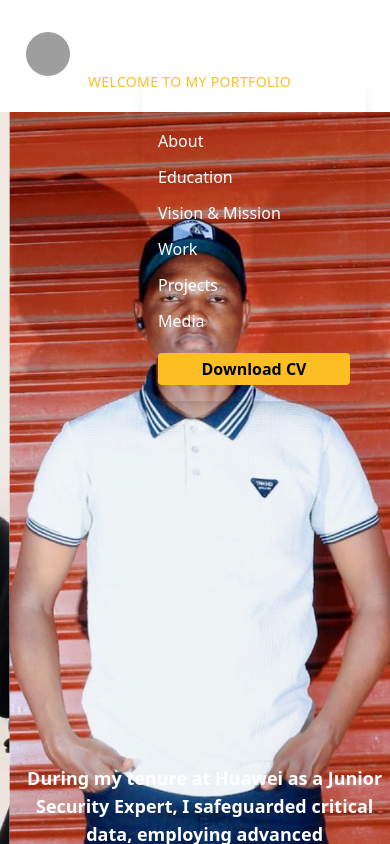
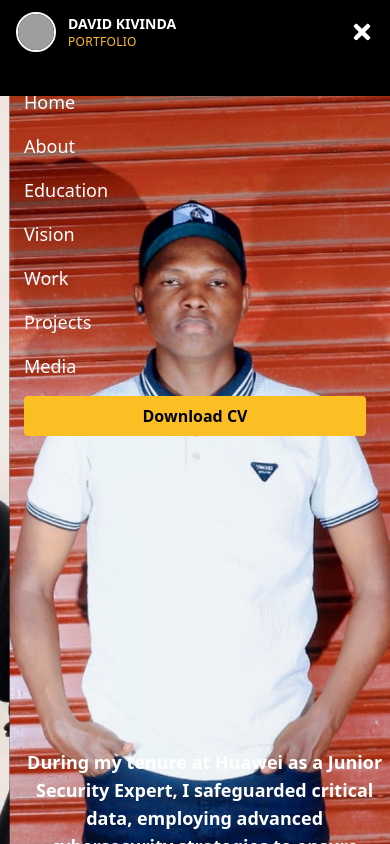
Before and after one commit to Lundo1212/david-kivinda-portfolio, a React (Vite) app: page / in a window 390 px wide. Both pictures are taken after a click on the button 354 px from the left and 51 px from the top of the page. Shown: the top 844 px of the page. Built offline with nearby package versions, Linux system fonts and the light colour scheme; grey boxes are pictures that could not be loaded; the HTML template or start-up script is replaced by a standard one.

Commit message:
Make App.jsx fully mobile responsive and stable

```diff
--- a/src/App.jsx
+++ b/src/App.jsx
@@ -1,4 +1,3 @@
-// App.jsx
 import React, { useState } from "react";
 import Home from "./pages/Home";
 import About from "./pages/About";
@@ -21,158 +20,143 @@ export default function App() {
   const [menuOpen, setMenuOpen] = useState(false);
 
   return (
-    <div className="scroll-smooth relative">
-      {/* HEADER */}
-      <header className="fixed top-0 left-0 w-full z-50 bg-black/80 backdrop-blur-md px-6 py-4 flex justify-between items-center">
-        {/* Left: Profile + Title */}
-        <div className="flex items-center gap-4">
+    <div className="w-full min-h-screen overflow-x-hidden scroll-smooth bg-black">
+      {/* ================= HEADER ================= */}
+      <header className="fixed top-0 left-0 w-full z-50 bg-black/90 backdrop-blur-md">
+        <div className="max-w-7xl mx-auto flex items-center justify-between px-4 py-3">
+
+          {/* Profile */}
+          <div className="flex items-center gap-3">
             <img
               src="/profile.JPG"
-            alt="Profile"
-            className="w-12 h-12 rounded-full object-cover border-2 border-white"
+              alt="David Kivinda"
+              className="w-10 h-10 md:w-12 md:h-12 rounded-full object-cover border-2 border-white"
             />
-          <div className="flex flex-col">
-            <h1 className="text-white font-bold text-xl md:text-2xl">
-              DAVID KIVINDA PORTFOLIO
+            <div className="leading-tight">
+              <h1 className="text-white font-bold text-sm md:text-lg">
+                DAVID KIVINDA
               </h1>
-            <h2 className="text-yellow-400 uppercase text-sm md:text-lg tracking-wide">
-              WELCOME TO MY PORTFOLIO
-            </h2>
+              <p className="text-yellow-400 text-xs uppercase tracking-wide">
+                Portfolio
+              </p>
             </div>
           </div>
 
-        {/* Right: Hamburger menu always visible */}
-        <div className="relative">
+          {/* Menu Button */}
           <button
-            className="text-white text-2xl"
+            className="text-white text-2xl md:hidden"
             onClick={() => setMenuOpen(!menuOpen)}
           >
             {menuOpen ? <FaTimes /> : <FaBars />}
           </button>
 
-          {/* Dropdown menu */}
-          <div
-            className={`absolute right-0 mt-2 w-56 bg-black/90 rounded-md shadow-lg flex flex-col p-4 gap-3 transition-all duration-300 ${
-              menuOpen ? "block" : "hidden"
-            }`}
+          {/* Desktop Menu */}
+          <nav className="hidden md:flex gap-6 text-white">
+            {["home","about","education","vision","work","projects","media"].map(
+              (item) => (
+                <a
+                  key={item}
+                  href={`#${item}`}
+                  className="hover:text-yellow-400 capitalize"
                 >
-            <a
-              href="#home"
-              className="text-white hover:text-yellow-400"
-              onClick={() => setMenuOpen(false)}
-            >
-              Home
+                  {item}
                 </a>
-            <a
-              href="#about"
-              className="text-white hover:text-yellow-400"
-              onClick={() => setMenuOpen(false)}
-            >
-              About
-            </a>
-            <a
-              href="#education"
-              className="text-white hover:text-yellow-400"
-              onClick={() => setMenuOpen(false)}
-            >
-              Education
-            </a>
-            <a
-              href="#vision"
-              className="text-white hover:text-yellow-400"
-              onClick={() => setMenuOpen(false)}
-            >
-              Vision & Mission
-            </a>
-            <a
-              href="#work"
-              className="text-white hover:text-yellow-400"
-              onClick={() => setMenuOpen(false)}
-            >
-              Work
-            </a>
-            <a
-              href="#projects"
-              className="text-white hover:text-yellow-400"
-              onClick={() => setMenuOpen(false)}
-            >
-              Projects
-            </a>
-            <a
-              href="#media"
-              className="text-white hover:text-yellow-400"
-              onClick={() => setMenuOpen(false)}
-            >
-              Media
-            </a>
+              )
+            )}
             <a
               href="/DavidKivinda_CV.pdf"
               download
-              className="bg-yellow-400 text-black font-semibold py-1 px-3 rounded hover:bg-yellow-300 text-center mt-2"
+              className="bg-yellow-400 text-black px-4 py-1 rounded font-semibold"
+            >
+              CV
+            </a>
+          </nav>
+        </div>
+
+        {/* Mobile Dropdown */}
+        {menuOpen && (
+          <div className="md:hidden bg-black/95 px-6 py-6 space-y-4">
+            {["home","about","education","vision","work","projects","media"].map(
+              (item) => (
+                <a
+                  key={item}
+                  href={`#${item}`}
+                  onClick={() => setMenuOpen(false)}
+                  className="block text-white text-lg hover:text-yellow-400 capitalize"
+                >
+                  {item}
+                </a>
+              )
+            )}
+            <a
+              href="/DavidKivinda_CV.pdf"
+              download
+              className="block bg-yellow-400 text-black text-center py-2 rounded font-semibold"
             >
               Download CV
             </a>
           </div>
-        </div>
+        )}
       </header>
 
-      {/* MAIN CONTENT */}
-      <main className="pt-28">
-        <section
-          id="home"
-          className="h-screen w-full overflow-hidden relative"
-        >
+      {/* ================= MAIN CONTENT ================= */}
+      <main className="pt-24 space-y-24">
+
+        <section id="home" className="min-h-screen flex items-center">
           <Home />
         </section>
 
         <section
           id="about"
-          className="h-screen w-full flex items-center justify-center bg-gradient-to-b from-emerald-400 to-teal-600"
+          className="min-h-screen flex items-center justify-center px-4 bg-gradient-to-b from-emerald-400 to-teal-600"
         >
           <About />
         </section>
 
         <section
           id="education"
-          className="h-screen w-full flex items-center justify-center bg-gradient-to-b from-blue-400 to-indigo-600"
+          className="min-h-screen flex items-center justify-center px-4 bg-gradient-to-b from-blue-400 to-indigo-600"
         >
           <Education />
         </section>
 
         <section
           id="vision"
-          className="h-screen w-full flex items-center justify-center bg-gradient-to-b from-purple-500 to-pink-600"
+          className="min-h-screen flex items-center justify-center px-4 bg-gradient-to-b from-purple-500 to-pink-600"
         >
           <VisionMission />
         </section>
 
         <section
           id="work"
-          className="h-screen w-full flex items-center justify-center bg-gradient-to-b from-amber-400 to-orange-600"
+          className="min-h-screen flex items-center justify-center px-4 bg-gradient-to-b from-amber-400 to-orange-600"
         >
           <Work />
         </section>
 
         <section
           id="projects"
-          className="h-screen w-full flex items-center justify-center bg-gradient-to-b from-sky-400 to-blue-600"
+          className="min-h-screen flex items-center justify-center px-4 bg-gradient-to-b from-sky-400 to-blue-600"
         >
           <Projects />
         </section>
 
-        <section id="media" className="w-full">
+        <section id="media" className="px-4">
           <Media />
         </section>
+
       </main>
 
-      {/* FOOTER */}
-      <footer className="bg-gray-900 text-white mt-8">
-        <div className="px-8 py-10 flex flex-col md:flex-row justify-between items-center gap-4">
-          {/* Contact info */}
-          <div className="flex flex-col md:flex-row gap-6 text-center md:text-left">
+      {/* ================= FOOTER ================= */}
+      <footer className="bg-gray-900 text-white mt-20">
+        <div className="max-w-7xl mx-auto px-6 py-10 flex flex-col md:flex-row gap-6 justify-between items-center text-center md:text-left">
+
+          <div className="space-y-2">
             <p>
               WhatsApp:{" "}
-              <span className="text-green-400 font-semibold">0797742966</span>
+              <span className="text-green-400 font-semibold">
+                0797742966
+              </span>
             </p>
             <p>
               Email:{" "}
@@ -182,26 +166,16 @@ export default function App() {
             </p>
           </div>
 
-          {/* Social Icons */}
-          <div className="flex gap-6 text-3xl mt-2 md:mt-0">
-            <a href="#" className="hover:text-blue-500">
-              <FaFacebookF />
-            </a>
-            <a href="#" className="hover:text-pink-500">
-              <FaInstagram />
-            </a>
-            <a href="#" className="hover:text-blue-400">
-              <FaTelegramPlane />
-            </a>
-            <a href="#" className="hover:text-red-600">
-              <FaYoutube />
-            </a>
+          <div className="flex gap-6 text-2xl">
+            <FaFacebookF className="hover:text-blue-500 cursor-pointer" />
+            <FaInstagram className="hover:text-pink-500 cursor-pointer" />
+            <FaTelegramPlane className="hover:text-blue-400 cursor-pointer" />
+            <FaYoutube className="hover:text-red-600 cursor-pointer" />
           </div>
         </div>
 
-        {/* Bottom Note */}
-        <div className="bg-gray-800 text-center py-6 text-lg italic font-semibold">
-          "Every move is a fight to live"
+        <div className="bg-gray-800 text-center py-4 italic">
+          “Every move is a fight to live”
         </div>
       </footer>
     </div>
```
Lines whose indentation alone changed are shown as unchanged.
